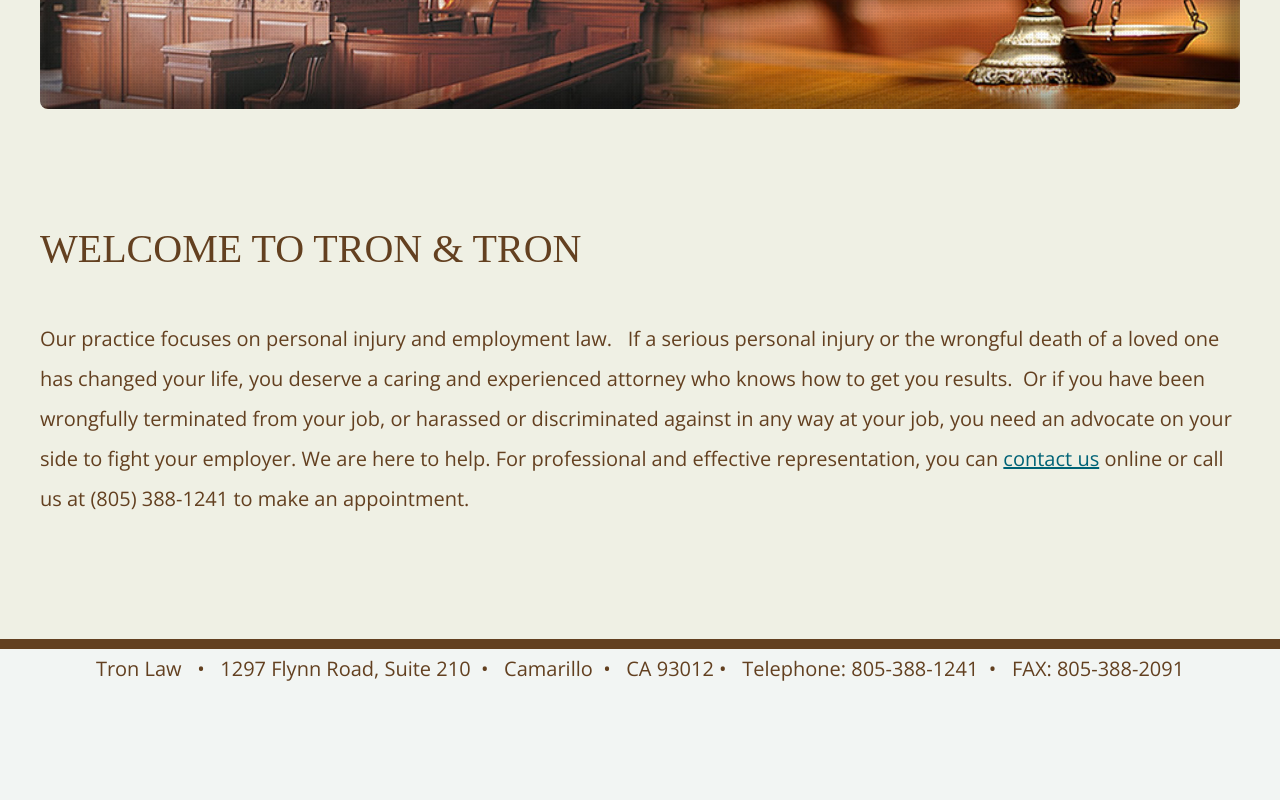
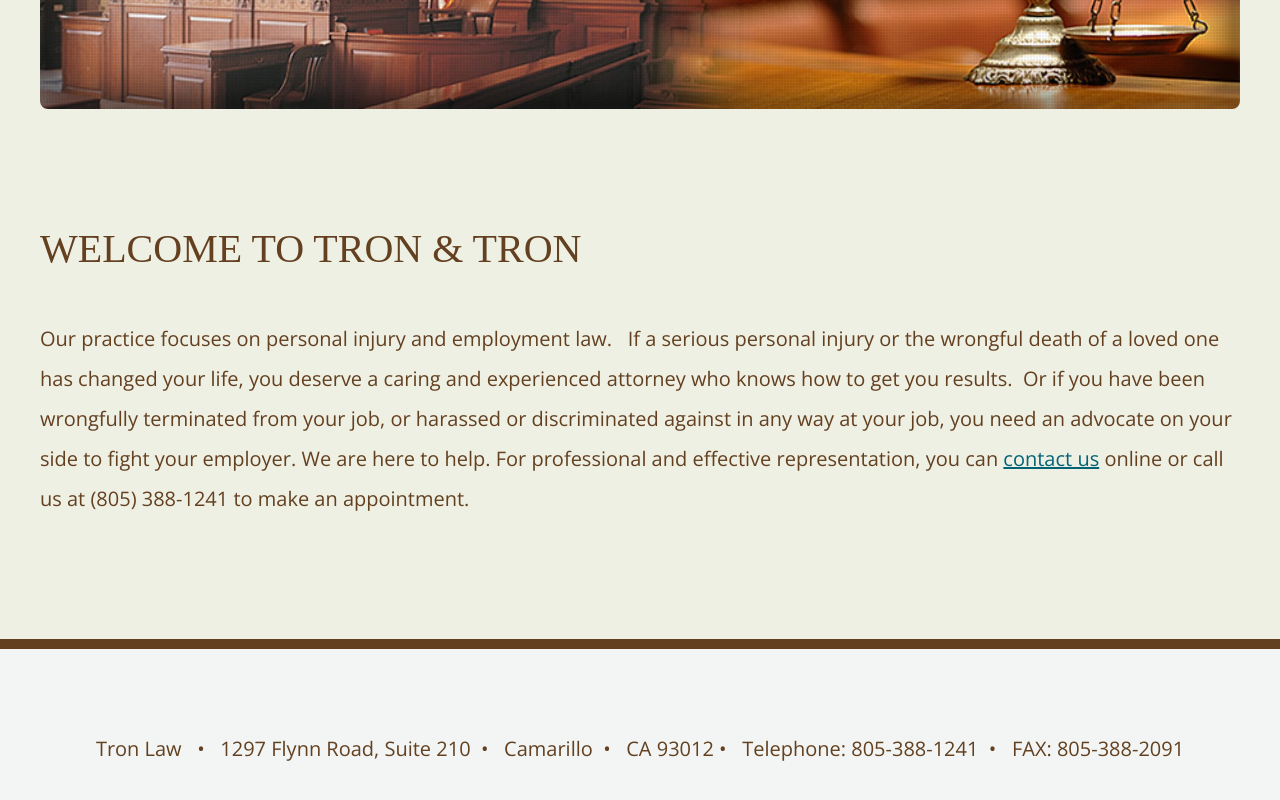
Before and after one commit to alexrtron/tronlaw, a plain HTML site: page index.html in a window 1280 px wide. Shown: the part 584-1384 px from the top of the page. Drawn offline with nearby package versions, Linux system fonts and the light colour scheme; a web font is replaced by a local one.

Commit message:
Footer Breaks

```diff
--- a/index.html
+++ b/index.html
@@ -83,7 +83,7 @@ For professional and effective representation, you can <a href="Contact_Us.html"
 
 					</div>
 				</div>
-<p align="center">Tron Law&nbsp;&nbsp;</b> &#8226;&nbsp;&nbsp; 1297 Flynn Road, Suite 210&nbsp; &#8226;&nbsp;&nbsp; Camarillo&nbsp; &#8226;&nbsp;&nbsp; CA 93012  &#8226;&nbsp;&nbsp; Telephone: 805-388-1241&nbsp; &#8226;&nbsp;&nbsp; FAX: 805-388-2091 </p><br />
+<br><br><p align="center">Tron Law&nbsp;&nbsp;</b> &#8226;&nbsp;&nbsp; 1297 Flynn Road, Suite 210&nbsp; &#8226;&nbsp;&nbsp; Camarillo&nbsp; &#8226;&nbsp;&nbsp; CA 93012  &#8226;&nbsp;&nbsp; Telephone: 805-388-1241&nbsp; &#8226;&nbsp;&nbsp; FAX: 805-388-2091 </p><br />
 
 
 	</body>
```
Also changed, not shown: Contact_Us.html (+2 -2 lines).
